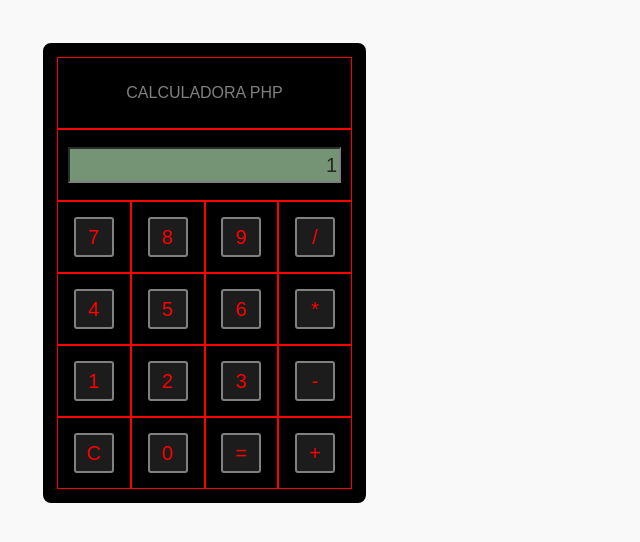
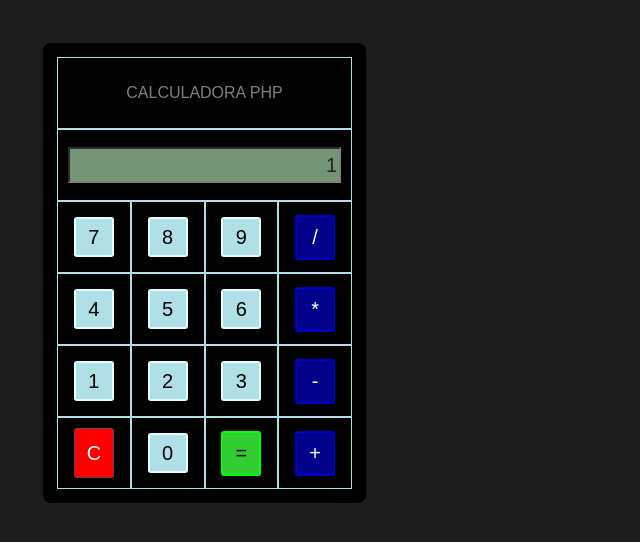
Before and after one commit to jefersonrode/jefersonrode.github.io, a PHP site: page /Aulas/Novembro/calculadoraphp/calcv4.php in a window 1280 px wide. Shown: the top 542 px of the page, without its empty margins (0-640 px from the left). Run offline with PHP 8.4, Linux system fonts and the light colour scheme; the visitor is signed in with stand-in values (Sample User, id 1).

Commit message:
alter css

```diff
--- a/Aulas/Novembro/calculadoraphp/calcv4.php
+++ b/Aulas/Novembro/calculadoraphp/calcv4.php
@@ -42,17 +42,44 @@ if (isset($_POST["reset"])) {
     <style type="text/css">
       td {
          text-align: center;
-         border: 1px solid red;
+         border: 1px solid #B0E0E6;
          height: 50px;
       }
       #bt {
          height: 40px;
          width: 40px;
          font-size: 20px;
-         color: red;
-         background-color: #1C1C1C;
+         color: black;
+         background-color: #B0E0E6;
          border-radius: 3px;
-         border: 2px solid grey;
+         border: 2px solid #E0FFFF;
+      }
+      #btc{
+         height: 50px;
+         width: 40px;
+         font-size: 20px;
+         color: white;
+         background-color: red;
+         border-radius: 3px;
+         border: 2px solid #B22222;
+      }
+      #bti{
+         height: 45px;
+         width: 40px;
+         font-size: 20px;
+         color: black;
+         background-color: #32CD32;
+         border-radius: 3px;
+         border: 2px solid #00FF00;
+      }
+      #bts{
+         height: 45px;
+         width: 40px;
+         font-size: 20px;
+         color: white;
+         background-color: #00008B;
+         border-radius: 3px;
+         border: 2px solid #0000CD;
       }
       input#v1 {
          background-color: #759475;
@@ -72,14 +99,17 @@ if (isset($_POST["reset"])) {
          font-family: Arial, Helvetica, sans-serif;
       }
       body{
-         background-color: #f9f9f9;
+         background-color: #1C1C1C;
          padding: 35px;
-
+      }
+      #div1{
+         border: 3px solid whitesmoke;
       }
    </style>
   </head>
 
 <body>
+
 <form method="POST" >
    <table id="calculadora" cellpadding="10" cellspacing="0" >
       <tr>
@@ -103,7 +133,7 @@ if (isset($_POST["reset"])) {
          <input id="bt" type="submit" name="num[]" value="9" />
          </td>
          <td>
-            <input id="bt" type="submit" name="num[]" value="/" />
+            <input id="bts" type="submit" name="num[]" value="/" />
          </td>
       </tr>
          <tr>
@@ -117,7 +147,7 @@ if (isset($_POST["reset"])) {
             <input id="bt" type="submit" name="num[]" value="6" />
       </td>
       <td>
-            <input id="bt" type="submit" name="num[]" value="*" />
+            <input id="bts" type="submit" name="num[]" value="*" />
       </td>
       </tr>
       <tr>
@@ -131,24 +161,25 @@ if (isset($_POST["reset"])) {
             <input id="bt" type="submit" name="num[]" value="3" />
          </td>
          <td>
-            <input id="bt" type="submit" name="num[]" value="-" />
+            <input id="bts" type="submit" name="num[]" value="-" />
          </td>
       </tr>
       <tr>
          <td>
-            <input id="bt" type="submit" name="reset" value="C">
+            <input id="btc" type="submit" name="reset" value="C">
          </td>
          <td>
             <input id="bt" type="submit" name="num[]" value="0" />
          </td>
          <td>
-            <input id="bt" type="submit" name="calcular" value="=" />
+            <input id="bti" type="submit" name="calcular" value="=" />
          </td>
          <td>
-            <input id="bt" type="submit" name="num[]" value="+" />
+            <input id="bts" type="submit" name="num[]" value="+" />
          </td>
       </tr>
    </table>
 </form>
+
 </body>
 </html>
```
